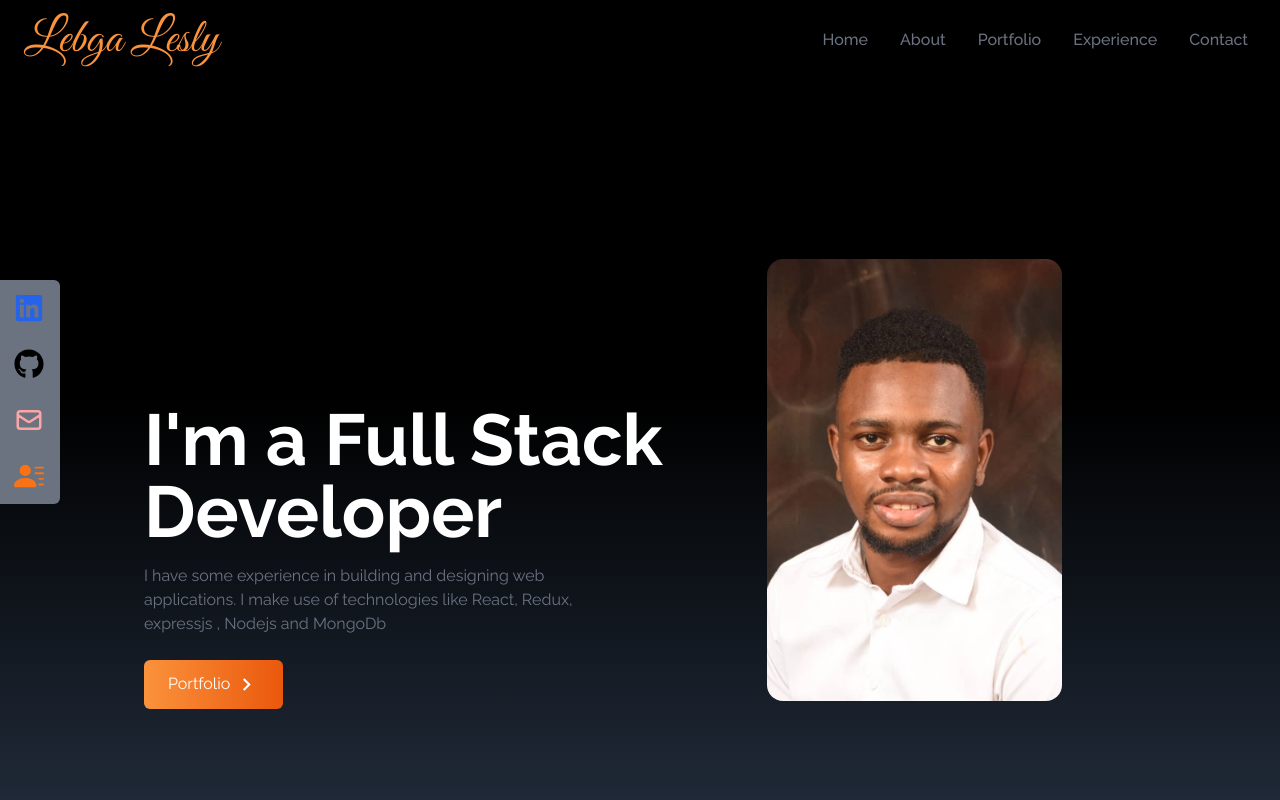
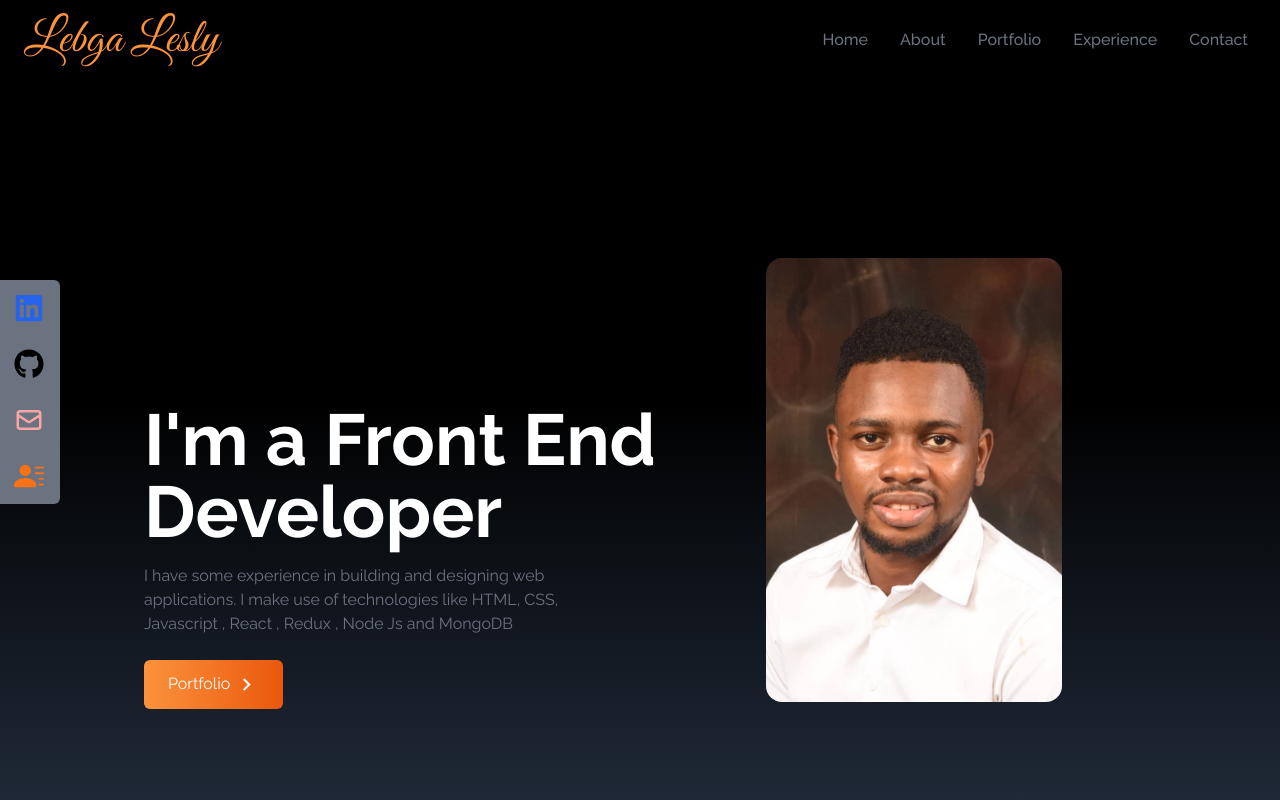
Before and after one commit to LebgaLesly/Portfolio, a React (Create React App) app: page / in a window 1280 px wide. Shown: the top 800 px of the page. Built offline with nearby package versions, Linux system fonts and the light colour scheme.

Commit message:
modified

```diff
--- a/src/Components/Home.jsx
+++ b/src/Components/Home.jsx
@@ -11,12 +11,12 @@ const Home = () => {
       <div className="max-w-screen-lg mx-auto flex flex-col items-center justify-center h-full px-4 md:flex-row ">
         <div className="flex flex-col justify-center h-full pt-40">
           <h2 className="text-4xl sm:text-7xl font-bold text-white ">
-            I'm a Full Stack Developer
+            I'm a Front End Developer
           </h2>
           <p className="text-gray-500 py-4 max-w-md">
             I have some experience in building and designing web
-            applications. I make use of technologies like React, Redux,
-            expressjs , Nodejs and MongoDb
+            applications. I make use of technologies like HTML, CSS,
+            Javascript , React , Redux , Node Js and MongoDB
           </p>
           <div>
             <Link
```
